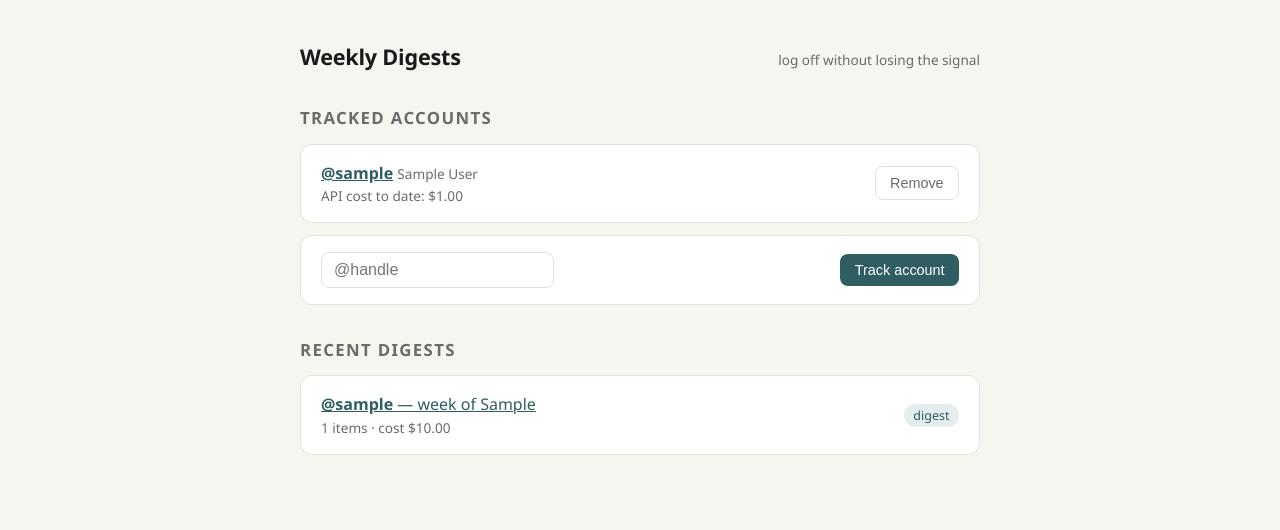
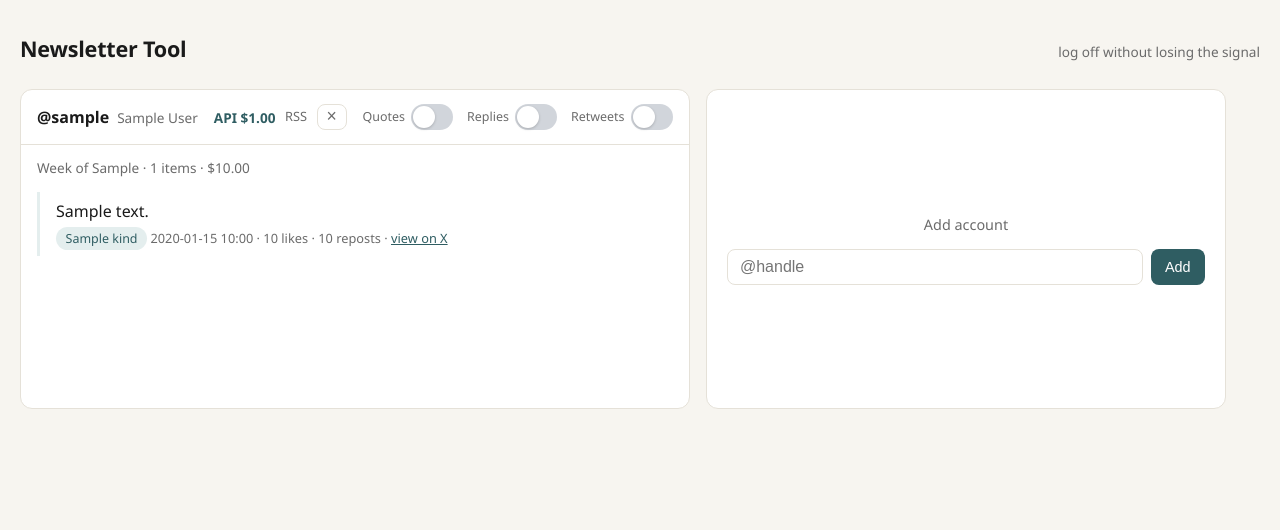
Before and after one commit to jdserenity/newsletter-tool, a FastAPI app: template app/templates/home.html in a window 1280 px wide. Shown: the top 530 px of the page. Run offline with FastAPI, Linux system fonts and the light colour scheme; the template is opened without the code that fills it: most values are stand-ins (such as "Sample title", 1, 10 or a date in 2020).

Commit message:
Redesign homepage as a horizontal newsletter carousel and drop digest terminology.
Newsletter Tool is now the product name; each account is a card with inline content, iOS-style setting toggles, and API cost in a draggable scroll row.

Co-authored-by: Cursor <cursoragent@cursor.com>

```diff
--- a/app/main.py
+++ b/app/main.py
@@ -28,13 +28,18 @@ def create_app(db_path=None, with_scheduler=True):
 
   def conn(): return db.connect(path)
 
+  def newsletter_cards(c):
+    cards = []
+    for a in db.list_accounts(c):
+      a["total_cost"] = db.cost_for_account(c, a["id"])
+      edition = db.latest_edition(c, a["id"])
+      items = json.loads(edition["content_json"]) if edition else []
+      cards.append({"account": a, "edition": edition, "entries": items})
+    return cards
+
   @app.get("/", response_class=HTMLResponse)
   def home(request: Request):
-    c = conn()
-    accounts = db.list_accounts(c)
-    for a in accounts: a["total_cost"] = db.cost_for_account(c, a["id"])
-    digests = db.list_digests(c)
-    return templates.TemplateResponse(request, "home.html", {"accounts": accounts, "digests": digests})
+    return templates.TemplateResponse(request, "home.html", {"cards": newsletter_cards(conn())})
 
   @app.post("/accounts")
   def add_account(handle: str = Form(...)):
@@ -48,38 +53,34 @@ def create_app(db_path=None, with_scheduler=True):
     db.remove_account(conn(), account_id)
     return RedirectResponse("/", status_code=303)
 
-  @app.get("/accounts/{account_id}", response_class=HTMLResponse)
-  def account_page(request: Request, account_id: int):
-    c = conn()
-    account = db.get_account(c, account_id=account_id)
-    if not account: raise HTTPException(404)
-    account["total_cost"] = db.cost_for_account(c, account_id)
-    digests = db.list_digests(c, account_id)
-    return templates.TemplateResponse(request, "account.html", {"account": account, "digests": digests})
+  @app.get("/accounts/{account_id}")
+  def account_page(account_id: int):
+    if not db.get_account(conn(), account_id=account_id): raise HTTPException(404)
+    return RedirectResponse("/", status_code=303)
 
   @app.post("/accounts/{account_id}/settings")
   def save_settings(account_id: int, include_quotes: bool = Form(False),
                     include_replies: bool = Form(False), include_retweets: bool = Form(False)):
     db.update_settings(conn(), account_id, include_quotes=include_quotes,
                        include_replies=include_replies, include_retweets=include_retweets)
-    return RedirectResponse(f"/accounts/{account_id}", status_code=303)
+    return RedirectResponse("/", status_code=303)
 
-  @app.get("/digests/{digest_id}", response_class=HTMLResponse)
-  def digest_page(request: Request, digest_id: int):
-    digest = db.get_digest(conn(), digest_id)
-    if not digest: raise HTTPException(404)
-    items = json.loads(digest["content_json"])
-    return templates.TemplateResponse(request, "digest.html", {"digest": digest, "items": items})
+  @app.get("/editions/{edition_id}", response_class=HTMLResponse)
+  def edition_page(request: Request, edition_id: int):
+    edition = db.get_edition(conn(), edition_id)
+    if not edition: raise HTTPException(404)
+    items = json.loads(edition["content_json"])
+    return templates.TemplateResponse(request, "edition.html", {"edition": edition, "items": items})
 
   @app.get("/feeds/{account_id}.xml")
   def account_feed(request: Request, account_id: int):
-    from app.rss import digest_feed
+    from app.rss import newsletter_feed
     c = conn()
     account = db.get_account(c, account_id=account_id)
     if not account: raise HTTPException(404)
-    digests = db.list_digests(c, account_id)
+    editions = db.list_editions(c, account_id)
     base = str(request.base_url).rstrip("/")
-    return Response(digest_feed(account, digests, base), media_type="application/rss+xml")
+    return Response(newsletter_feed(account, editions, base), media_type="application/rss+xml")
 
   return app
 
--- a/app/digest.py
+++ b/app/newsletter.py
@@ -1,10 +1,10 @@
-"""Digest builder: pure logic, no network or DB. Stored tweets + account settings -> digest items."""
+"""Newsletter builder: pure logic, no network or DB. Stored tweets + account settings -> newsletter items."""
 import json
 
-def build_digest(tweets, account):
+def build_newsletter(tweets, account):
   """Filter stored tweets by the account's settings and shape them for rendering.
   Settings also gate fetching, but filtering here too means a settings change
-  re-shapes existing digests without refetching."""
+  re-shapes existing newsletters without refetching."""
   items = []
   for t in tweets:
     kind = t.get("kind", "post")
--- a/app/scheduler.py
+++ b/app/scheduler.py
@@ -1,4 +1,4 @@
-"""APScheduler weekly job: Monday 06:00 UTC, fetch last complete week and build digests."""
+"""APScheduler weekly job: Monday 06:00 UTC, fetch last complete week and build newsletters."""
 from app.env import load_env
 load_env()
 
--- a/app/templates/base.html
+++ b/app/templates/base.html
@@ -3,19 +3,23 @@
 <head>
 <meta charset="utf-8">
 <meta name="viewport" content="width=device-width, initial-scale=1">
-<title>{% block title %}Weekly Digests{% endblock %}</title>
+<title>{% block title %}Newsletter Tool{% endblock %}</title>
 <style>
   :root {
     --bg: #f7f5f0; --card: #ffffff; --ink: #1a1a1a; --muted: #6b6b6b;
     --accent: #2f5d62; --accent-soft: #e4eeee; --border: #e5e1d8; --radius: 12px;
+    --card-width: min(88vw, 520px);
   }
   * { box-sizing: border-box; }
   body {
     margin: 0; background: var(--bg); color: var(--ink);
     font-family: "Avenir Next", "Segoe UI", system-ui, sans-serif; line-height: 1.55;
   }
-  .wrap { max-width: 720px; margin: 0 auto; padding: 2.5rem 1.25rem 4rem; }
-  header.site { display: flex; justify-content: space-between; align-items: baseline; margin-bottom: 2rem; }
+  .wrap { max-width: none; margin: 0; padding: 2rem 0 3rem; }
+  header.site {
+    display: flex; justify-content: space-between; align-items: baseline;
+    margin-bottom: 1.5rem; padding: 0 1.25rem;
+  }
   header.site h1 { font-size: 1.35rem; margin: 0; letter-spacing: -0.01em; }
   header.site h1 a { color: var(--ink); text-decoration: none; }
   header.site .tag { color: var(--muted); font-size: 0.85rem; }
@@ -37,19 +41,68 @@
     background: var(--accent); color: #fff; font-size: 0.9rem;
   }
   button.ghost { background: transparent; color: var(--muted); border: 1px solid var(--border); }
+  button.icon-btn { padding: 0.2rem 0.55rem; font-size: 1.1rem; line-height: 1; }
   .pill {
     display: inline-block; background: var(--accent-soft); color: var(--accent);
     border-radius: 999px; padding: 0.1rem 0.6rem; font-size: 0.78rem;
   }
   .tweet { border-left: 3px solid var(--accent-soft); padding: 0.4rem 0 0.4rem 1rem; margin: 0.9rem 0; }
   .tweet .meta { color: var(--muted); font-size: 0.8rem; margin-top: 0.25rem; }
-  label.setting { display: block; margin: 0.4rem 0; }
+
+  .carousel {
+    display: flex; gap: 1rem; overflow-x: auto; padding: 0 1.25rem 1rem;
+    scroll-snap-type: x mandatory; cursor: grab;
+    -ms-overflow-style: none; scrollbar-width: none;
+  }
+  .carousel::-webkit-scrollbar { display: none; }
+  .carousel.dragging { cursor: grabbing; user-select: none; }
+
+  .newsletter-card {
+    flex: 0 0 var(--card-width); scroll-snap-align: start;
+    background: var(--card); border: 1px solid var(--border); border-radius: var(--radius);
+    display: flex; flex-direction: column; max-height: calc(100vh - 8rem); min-height: 320px;
+  }
+  .newsletter-toolbar {
+    display: flex; flex-wrap: nowrap; align-items: center; gap: 0.75rem 1rem;
+    padding: 0.85rem 1rem; border-bottom: 1px solid var(--border);
+    overflow-x: auto; -ms-overflow-style: none; scrollbar-width: none;
+  }
+  .newsletter-toolbar::-webkit-scrollbar { display: none; }
+  .newsletter-identity { display: flex; align-items: baseline; gap: 0.5rem; white-space: nowrap; flex-shrink: 0; }
+  .newsletter-meta { display: flex; align-items: center; gap: 0.6rem; white-space: nowrap; flex-shrink: 0; }
+  .api-cost { font-size: 0.85rem; font-weight: 600; color: var(--accent); }
+  .rss-link { text-decoration: none; font-size: 0.8rem; }
+  .settings-row { display: flex; align-items: center; gap: 0.85rem; margin: 0; flex-shrink: 0; }
+  .toggle {
+    display: inline-flex; align-items: center; gap: 0.4rem; cursor: pointer; white-space: nowrap;
+    font-size: 0.78rem; color: var(--muted);
+  }
+  .toggle input { position: absolute; opacity: 0; width: 0; height: 0; }
+  .toggle-rail {
+    position: relative; width: 42px; height: 26px; background: #d1d5db;
+    border-radius: 999px; transition: background 0.2s; flex-shrink: 0;
+  }
+  .toggle-thumb {
+    position: absolute; top: 2px; left: 2px; width: 22px; height: 22px;
+    background: #fff; border-radius: 50%; box-shadow: 0 1px 3px rgba(0,0,0,0.2);
+    transition: transform 0.2s;
+  }
+  .toggle input:checked + .toggle-rail { background: #34c759; }
+  .toggle input:checked + .toggle-rail .toggle-thumb { transform: translateX(16px); }
+  .newsletter-body { padding: 0.75rem 1rem 1rem; overflow-y: auto; flex: 1; }
+  .week-label { margin-bottom: 0.5rem; }
+
+  .add-card { justify-content: center; align-items: center; padding: 2rem 1.25rem; }
+  .add-form { width: 100%; }
+  .add-label { font-size: 0.9rem; color: var(--muted); margin-bottom: 0.75rem; text-align: center; }
+  .add-row { display: flex; gap: 0.5rem; }
+  .add-row input { flex: 1; }
 </style>
 </head>
 <body>
 <div class="wrap">
   <header class="site">
-    <h1><a href="/">Weekly Digests</a></h1>
+    <h1><a href="/">Newsletter Tool</a></h1>
     <span class="tag">log off without losing the signal</span>
   </header>
   {% block content %}{% endblock %}
--- a/app/templates/home.html
+++ b/app/templates/home.html
@@ -1,38 +1,89 @@
 {% extends "base.html" %}
 {% block content %}
-<h2>Tracked accounts</h2>
-{% for a in accounts %}
-<div class="card row">
-  <div>
-    <a href="/accounts/{{ a.id }}"><strong>@{{ a.handle }}</strong></a>
+<div class="carousel" id="newsletter-carousel">
+  {% for card in cards %}
+  {% set a = card.account %}
+  {% set e = card.edition %}
+  <article class="newsletter-card">
+    <div class="newsletter-toolbar">
+      <div class="newsletter-identity">
+        <strong>@{{ a.handle }}</strong>
         {% if a.display_name %}<span class="muted">{{ a.display_name }}</span>{% endif %}
-    <div class="muted">API cost to date: ${{ "%.2f"|format(a.total_cost) }}</div>
       </div>
+      <div class="newsletter-meta">
+        <span class="api-cost">API ${{ "%.2f"|format(a.total_cost) }}</span>
+        <a class="rss-link muted" href="/feeds/{{ a.id }}.xml" title="RSS feed">RSS</a>
         <form class="inline" method="post" action="/accounts/{{ a.id }}/remove">
-    <button class="ghost" type="submit">Remove</button>
+          <button class="ghost icon-btn" type="submit" title="Remove">×</button>
         </form>
       </div>
-{% else %}
-<p class="muted">No accounts tracked yet.</p>
-{% endfor %}
-
-<div class="card">
-  <form method="post" action="/accounts" class="row">
-    <input type="text" name="handle" placeholder="@handle" required>
-    <button type="submit">Track account</button>
+      <form class="settings-row" method="post" action="/accounts/{{ a.id }}/settings">
+        <label class="toggle">
+          <span class="toggle-label">Quotes</span>
+          <input type="checkbox" name="include_quotes" value="true" {% if a.include_quotes %}checked{% endif %} onchange="this.form.submit()">
+          <span class="toggle-rail"><span class="toggle-thumb"></span></span>
+        </label>
+        <label class="toggle">
+          <span class="toggle-label">Replies</span>
+          <input type="checkbox" name="include_replies" value="true" {% if a.include_replies %}checked{% endif %} onchange="this.form.submit()">
+          <span class="toggle-rail"><span class="toggle-thumb"></span></span>
+        </label>
+        <label class="toggle">
+          <span class="toggle-label">Retweets</span>
+          <input type="checkbox" name="include_retweets" value="true" {% if a.include_retweets %}checked{% endif %} onchange="this.form.submit()">
+          <span class="toggle-rail"><span class="toggle-thumb"></span></span>
+        </label>
       </form>
     </div>
-
-<h2>Recent digests</h2>
-{% for d in digests %}
-<div class="card row">
-  <div>
-    <a href="/digests/{{ d.id }}"><strong>@{{ d.handle }}</strong> — week of {{ d.week_start[:10] }}</a>
-    <div class="muted">{{ d.item_count }} items · cost ${{ "%.2f"|format(d.cost_usd) }}</div>
+    <div class="newsletter-body">
+      {% if e %}
+      <div class="week-label muted">Week of {{ e.week_start[:10] }} · {{ e.item_count }} items · ${{ "%.2f"|format(e.cost_usd) }}</div>
+      {% for item in card.entries %}
+      <div class="tweet">
+        <div>{{ item.text }}</div>
+        <div class="meta">
+          <span class="pill">{{ item.kind }}</span>
+          {{ item.created_at[:16].replace("T", " · ") }} ·
+          {{ item.likes }} likes · {{ item.reposts }} reposts ·
+          <a href="{{ item.url }}">view on X</a>
         </div>
-  <span class="pill">digest</span>
       </div>
       {% else %}
-<p class="muted">No digests yet. They build weekly, or can be run manually.</p>
+      <p class="muted">Nothing this week.</p>
       {% endfor %}
+      {% else %}
+      <p class="muted">No newsletter yet. Builds weekly, or run a fetch manually.</p>
+      {% endif %}
+    </div>
+  </article>
+  {% endfor %}
+  <article class="newsletter-card add-card">
+    <form method="post" action="/accounts" class="add-form">
+      <div class="add-label">Add account</div>
+      <div class="add-row">
+        <input type="text" name="handle" placeholder="@handle" required>
+        <button type="submit">Add</button>
+      </div>
+    </form>
+  </article>
+</div>
+<script>
+(function() {
+  var el = document.getElementById('newsletter-carousel');
+  if (!el) return;
+  var down = false, startX = 0, scrollLeft = 0;
+  el.addEventListener('mousedown', function(e) {
+    if (e.target.closest('a, button, input, label')) return;
+    down = true; startX = e.pageX - el.offsetLeft; scrollLeft = el.scrollLeft;
+    el.classList.add('dragging');
+  });
+  el.addEventListener('mouseleave', function() { down = false; el.classList.remove('dragging'); });
+  el.addEventListener('mouseup', function() { down = false; el.classList.remove('dragging'); });
+  el.addEventListener('mousemove', function(e) {
+    if (!down) return;
+    e.preventDefault();
+    el.scrollLeft = scrollLeft - (e.pageX - el.offsetLeft - startX);
+  });
+})();
+</script>
 {% endblock %}
```
Also changed, not shown: app/db.py (+26 -11 lines), app/fetch/runner.py (+4 -4 lines), app/rss.py (+11 -11 lines), app/templates/account.html (deleted, +0 -29 lines), app/templates/edition.html (renamed from app/templates/digest.html, +4 -4 lines), docs/ARCHITECTURE.md (+11 -10 lines), docs/KNOWLEDGE.md (+5 -3 lines), tests/test_db.py (+22 -5 lines), tests/test_fetch.py (+3 -3 lines), tests/test_newsletter.py (renamed from tests/test_digest.py, +6 -6 lines), tests/test_web.py (+29 -9 lines), README.md. Lines whose indentation alone changed are shown as unchanged.
